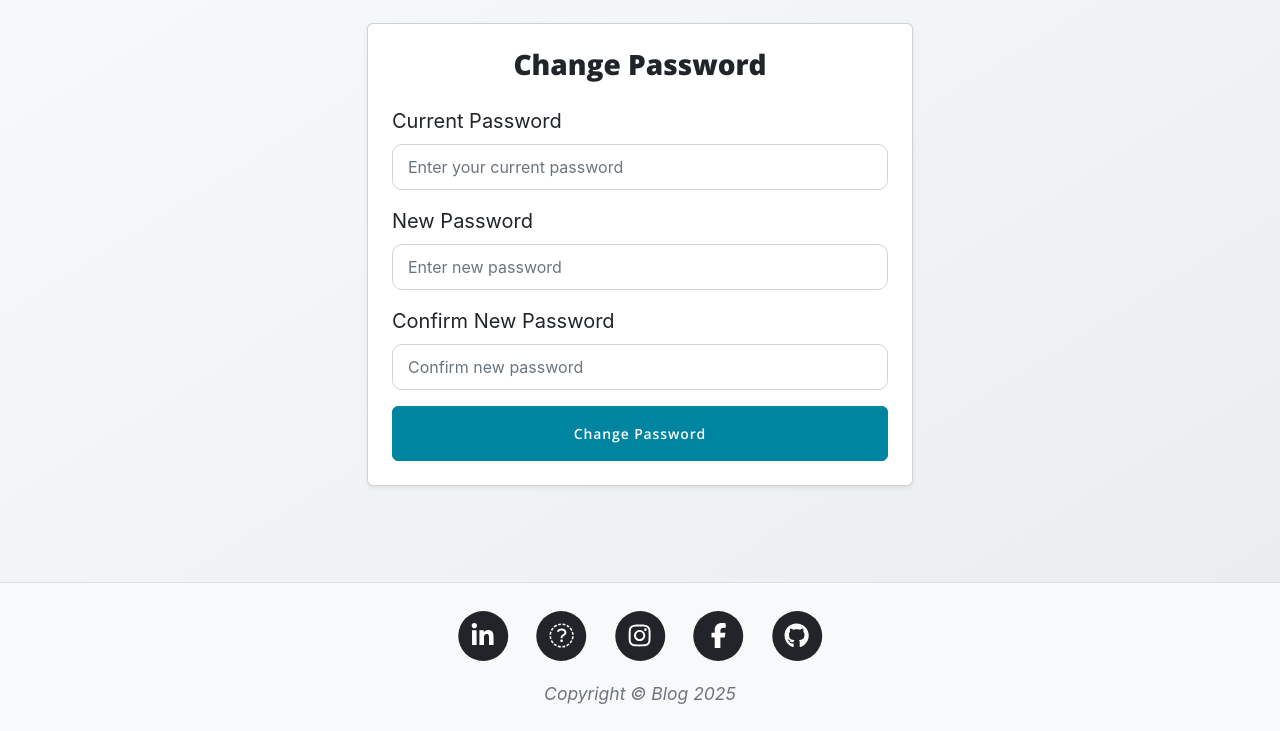
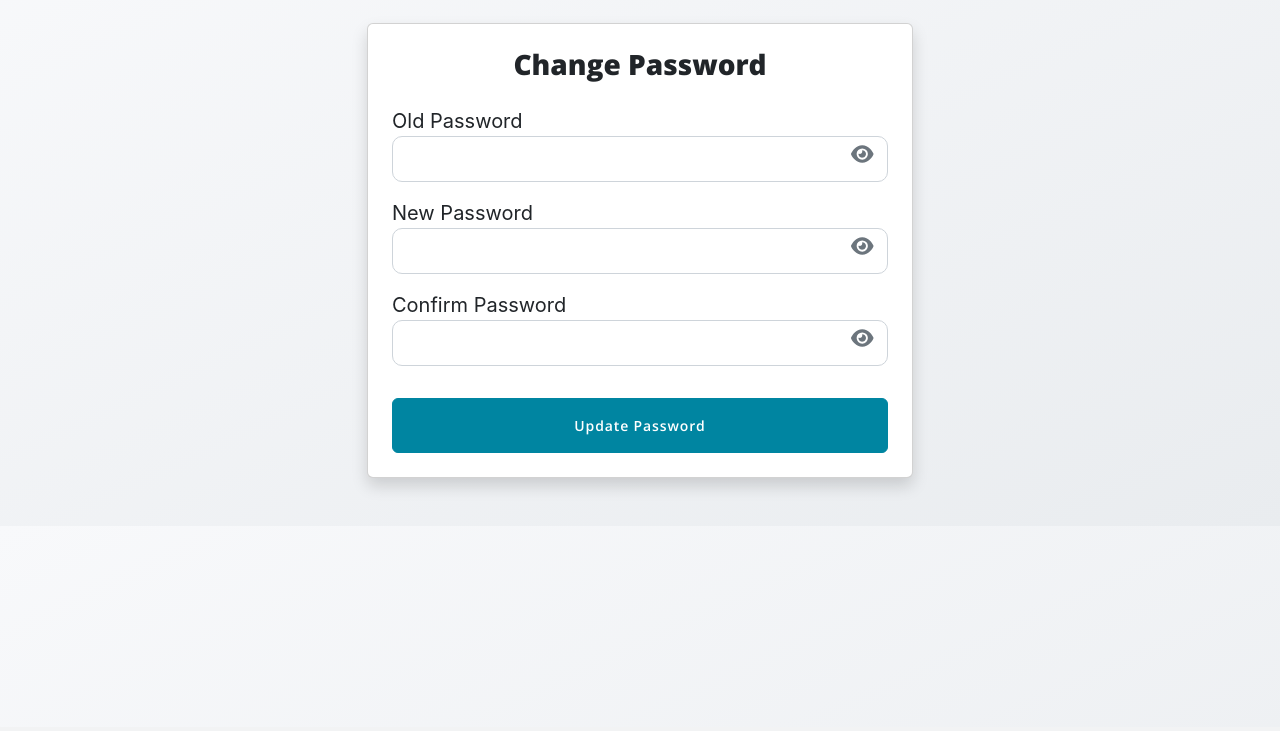
Before and after one commit to mjeyz/Blog-Website, a Flask app: page /change-password in a window 1280 px wide. Shown: the part 73-804 px from the top of the page. After the commit the page ends 567 px from the top, so only its background shows below. Run offline with Flask 3, Linux system fonts and the light colour scheme; the visitor is signed in with stand-in values (Sample User, id 1); some libraries are stand-ins or nearby versions.

Commit message:
feat(change_password): add password visibility toggle to form
Implement eye icons that toggle password field visibility to improve user experience. Also refactor form layout and styling for better consistency.

```diff
--- a/templates/change_password.html
+++ b/templates/change_password.html
@@ -1,66 +1,77 @@
-{% block content %}
+{% from "bootstrap5/form.html" import render_form %}
 {% include "header.html" %}
 
-<!-- Add margin or padding to prevent overlap -->
 <div class="container py-5 mt-5">
     <div class="row justify-content-center">
         <div class="col-md-6">
-            <div class="card shadow-sm p-4">
-                <!-- Flash Messages -->
-                {% with messages = get_flashed_messages(with_categories=true) %}
-                {% if messages %}
-                {% for category, message in messages %}
-                <div class="alert alert-{{ category }} alert-dismissible fade show text-center mt-3"
-                     role="alert" id="flash-message-{{ loop.index }}">
-                    {{ message }}
-                    <button type="button" class="btn-close" data-bs-dismiss="alert" aria-label="Close"></button>
-                </div>
-                <script>
-                    setTimeout(function() {
-                      var msg = document.getElementById('flash-message-{{ loop.index }}');
-                      if (msg) { msg.style.display = 'none'; }
-                    }, 5000);
-                </script>
-                {% endfor %}
-                {% endif %}
-                {% endwith %}
+            <div class="card shadow p-4">
 
                 <h3 class="text-center mb-4">Change Password</h3>
+
                 <form method="POST">
                     {{ form.hidden_tag() }}
 
-                    <div class="mb-3">
-                        {{ form.current_password.label(class="form-label") }}
-                        {{ form.current_password(class="form-control", placeholder="Enter your current password") }}
-                        {% for error in form.current_password.errors %}
-                        <div class="text-danger small">{{ error }}</div>
-                        {% endfor %}
+                    <!-- Old Password -->
+                    <div class="mb-3 position-relative">
+                        <label for="old_password">Old Password</label>
+                        <input type="password" id="old_password" name="old_password" class="form-control" required>
+                        <i class="fa-solid fa-eye password-toggle"
+                           data-target="old_password"></i>
                     </div>
 
-                    <div class="mb-3">
-                        {{ form.new_password.label(class="form-label") }}
-                        {{ form.new_password(class="form-control", placeholder="Enter new password") }}
-                        {% for error in form.new_password.errors %}
-                        <div class="text-danger small">{{ error }}</div>
-                        {% endfor %}
+                    <!-- New Password -->
+                    <div class="mb-3 position-relative">
+                        <label for="new_password">New Password</label>
+                        <input type="password" id="new_password" name="new_password" class="form-control" required>
+                        <i class="fa-solid fa-eye password-toggle"
+                           data-target="new_password"></i>
                     </div>
 
-                    <div class="mb-3">
-                        {{ form.confirm_password.label(class="form-label") }}
-                        {{ form.confirm_password(class="form-control", placeholder="Confirm new password") }}
-                        {% for error in form.confirm_password.errors %}
-                        <div class="text-danger small">{{ error }}</div>
-                        {% endfor %}
+                    <!-- Confirm Password -->
+                    <div class="mb-3 position-relative">
+                        <label for="confirm_password">Confirm Password</label>
+                        <input type="password" id="confirm_password" name="confirm_password" class="form-control" required>
+                        <i class="fa-solid fa-eye password-toggle"
+                           data-target="confirm_password"></i>
                     </div>
 
-                    <div class="text-center">
-                        {{ form.submit(class="btn btn-primary w-100") }}
-                    </div>
+                    <button class="btn btn-primary w-100 mt-3" type="submit">Update Password</button>
+
                 </form>
+
             </div>
         </div>
     </div>
 </div>
 
-{% include "footer.html" %}
-{% endblock %}
+<style>
+.password-toggle {
+    position: absolute;
+    right: 15px;
+    top: 38px;
+    cursor: pointer;
+    color: #6c757d;
+}
+.password-toggle:hover {
+    color: #000;
+}
+</style>
+
+<script>
+// Toggle for all three icons
+document.querySelectorAll('.password-toggle').forEach(icon => {
+    icon.addEventListener('click', function() {
+        const target = document.getElementById(this.dataset.target);
+
+        if (target.type === "password") {
+            target.type = "text";
+            this.classList.remove("fa-eye");
+            this.classList.add("fa-eye-slash");
+        } else {
+            target.type = "password";
+            this.classList.add("fa-eye");
+            this.classList.remove("fa-eye-slash");
+        }
+    });
+});
+</script>
```
